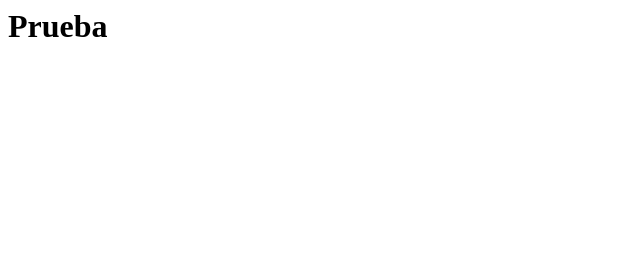
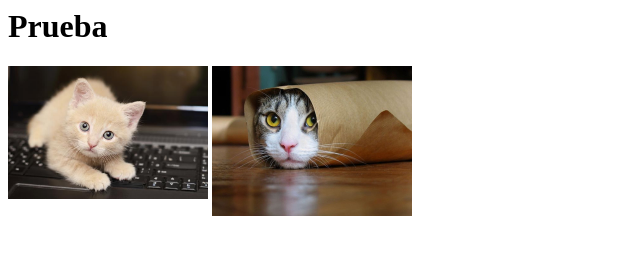
Before and after one commit to Furubu/lgit, a plain HTML site: page index.html in a window 1280 px wide. Shown: the whole page, without its empty margins (0-640 px from the left). Drawn offline with Linux system fonts and the light colour scheme.

Commit message:
The project has now some super-cool kittens! :D

```diff
--- a/index.html
+++ b/index.html
@@ -4,5 +4,7 @@
     </head>
     <body>
         <h1>Prueba</h1>
+        <img src="./img/kitty1.jpg" style="width:200px; vertical-align: top;">
+        <img src="./img/kitty2.jpg" style="width:200px; vertical-align: top;">
     </body>
 </html>
```
Also changed, not shown: img/kitty1.jpg (added), img/kitty2.jpg (added), 2 other files.
